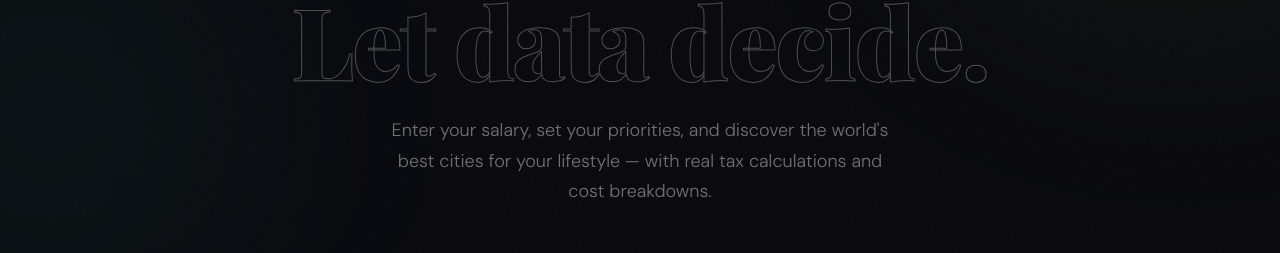
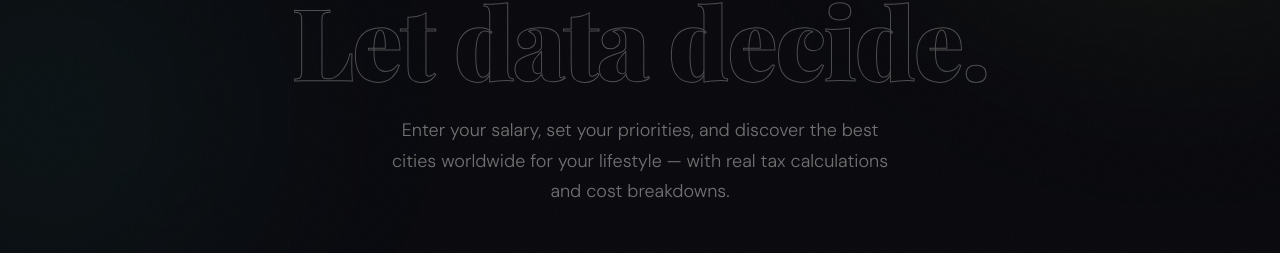
Before and after one commit to giorgibuzhgula1-arch/livewhere, a Next.js app: page / in a window 1280 px wide. Shown: the part 384-637 px from the top of the page. Built offline with nearby package versions, Linux system fonts and the light colour scheme; no server answers.

Commit message:
Update package dependencies and improve Hero component text for clarity. Added new dependencies for Stripe, Supabase, Framer Motion, and ESLint. Modified Hero component text to enhance readability.

```diff
--- a/components/Hero.tsx
+++ b/components/Hero.tsx
@@ -47,7 +47,7 @@ export default function Hero({ onStart }: Props) {
           lineHeight: 1.7, marginBottom: 48, fontWeight: 300
         }}
       >
-        Enter your salary, set your priorities, and discover the world's best cities
+        Enter your salary, set your priorities, and discover the best cities worldwide
         for your lifestyle — with real tax calculations and cost breakdowns.
       </motion.p>
 
```
Also changed, not shown: package.json (+11 -7 lines), .eslintrc.json (added).
